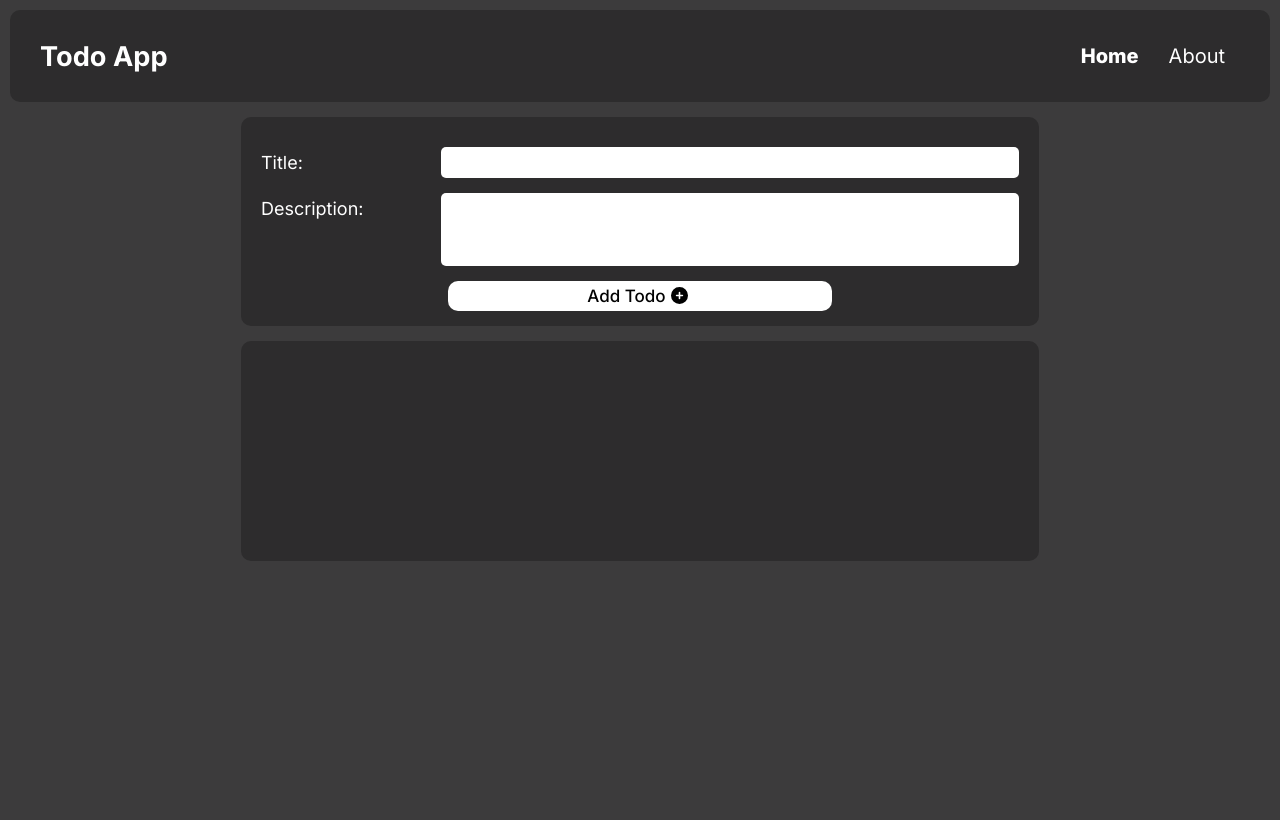
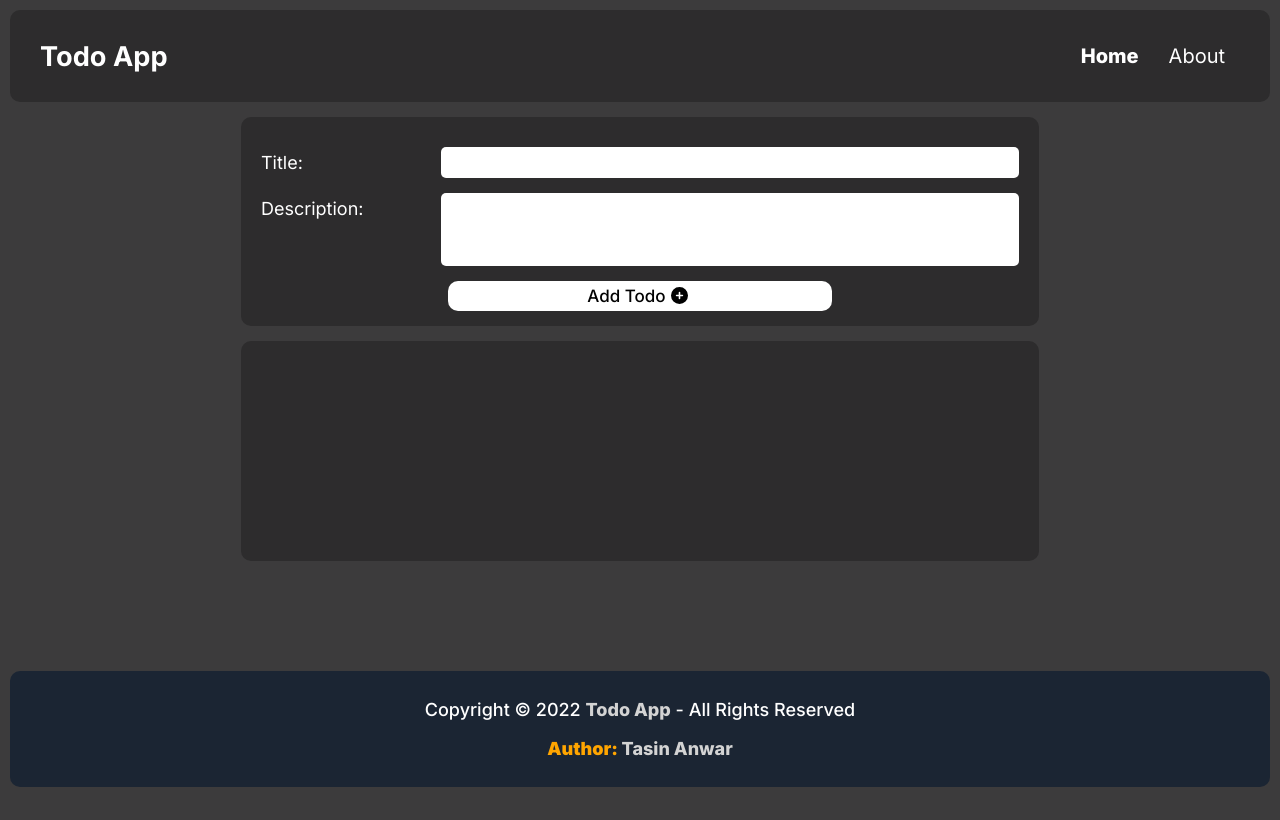
Before and after one commit to tasin000/todo-app-reactjs, a React (Create React App) app: page / in a window 1280 px wide. Built offline with nearby package versions, Linux system fonts and the light colour scheme.

Commit message:
Added Footer

```diff
--- a/src/components/About/About.css
+++ b/src/components/About/About.css
@@ -3,4 +3,5 @@
   background-size: cover;
   min-height: 100vh;
   padding: 10px;
+  position: relative;
 }
--- a/src/components/About/About.js
+++ b/src/components/About/About.js
@@ -1,5 +1,6 @@
 import React from 'react';
 import AboutTodoApp from '../AboutTodoApp/AboutTodoApp';
+import Footer from '../Footer/Footer';
 import Header from '../Header/Header';
 import './About.css';
 
@@ -13,6 +14,10 @@ const About = () => {
                <main>
                     <AboutTodoApp />
                </main>
+
+               <footer>
+                    <Footer />
+               </footer>
           </div>
      );
 };
--- /dev/null
+++ b/src/components/Footer/Footer.css
@@ -0,0 +1,29 @@
+.footer-container{
+     background-color: #1B2533;
+     border-radius: 10px;
+     padding: 10px;
+     margin: 110px auto 0px auto;
+     text-align: center;
+}
+
+.footer-container p{
+     color: #fff;
+     font-size: 18px;
+     font-weight: 500;
+}
+
+.footer-container a{
+     text-decoration: none;
+     color: lightgrey;
+     font-weight: 800;
+     transition: all .2s linear;
+}
+
+.footer-container a:hover{
+     text-decoration: underline;
+}
+
+.footer-container strong{
+     color: #ffa500;
+     font-weight: 900;
+}
--- /dev/null
+++ b/src/components/Footer/Footer.js
@@ -0,0 +1,14 @@
+import React from 'react';
+import { Link } from 'react-router-dom';
+import './Footer.css';
+
+const Footer = () => {
+     return (
+          <div className='footer-container'>
+               <p>Copyright &copy; 2022 <Link to={'/'}>Todo App</Link> - All Rights Reserved </p>
+               <p><strong>Author: </strong> <a href="https://github.com/tasin000" target={"_blank"} rel="noreferrer"> Tasin Anwar </a> </p>
+          </div>
+     );
+};
+
+export default Footer;
--- a/src/components/Home/Home.css
+++ b/src/components/Home/Home.css
@@ -3,6 +3,7 @@
   background-size: cover;
   min-height: 100vh;
   padding: 10px;
+  position: relative;
 }
 
 #todo-info,
--- a/src/components/Home/Home.js
+++ b/src/components/Home/Home.js
@@ -1,6 +1,7 @@
 import React, { useState } from 'react';
 import Swal from 'sweetalert2';
 import { v4 as uuidv4 } from "uuid";
+import Footer from '../Footer/Footer';
 import Header from '../Header/Header';
 import TodoDetails from '../TodoDetails/TodoDetails';
 import Todos from '../Todos/Todos';
@@ -106,6 +107,10 @@ const Home = () => {
                          <Todos todos={todos} deleteTodo={deleteTodo} clearTodos={clearTodos} />
                     </section>
                </main>
+
+               <footer>
+                    <Footer />
+               </footer>
           </div>
      );
 };
```
